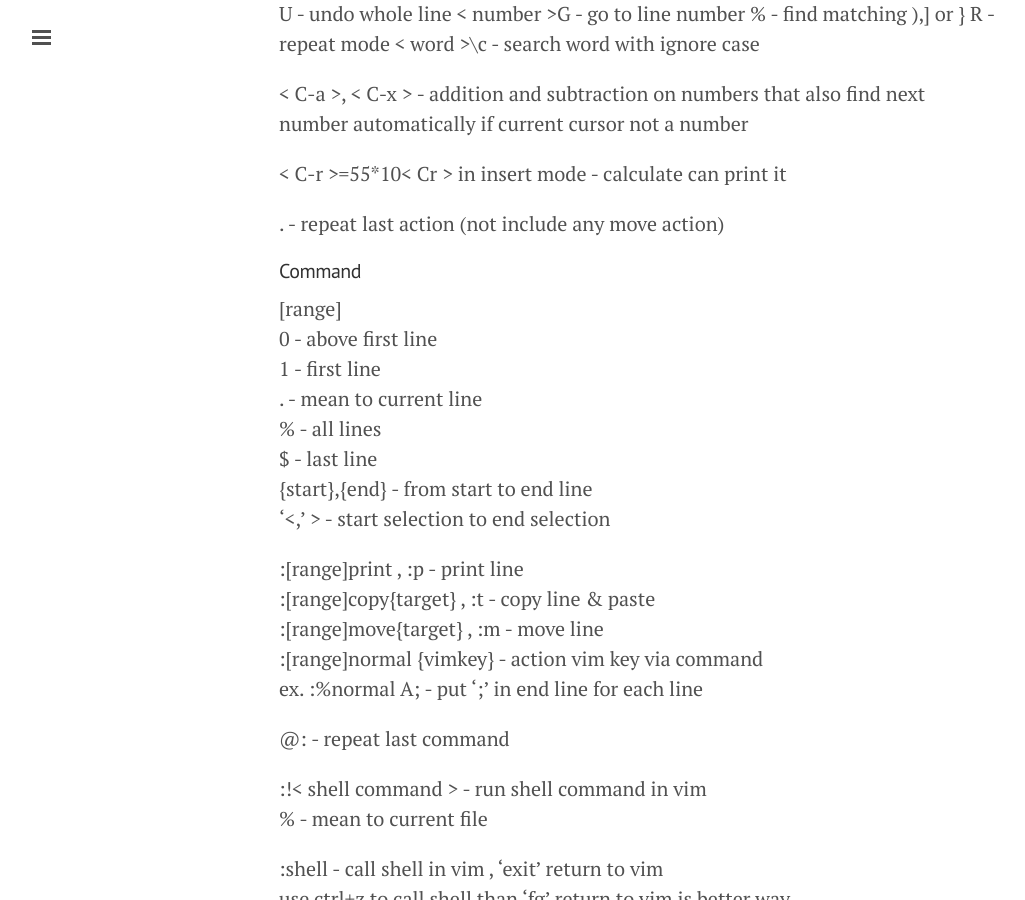
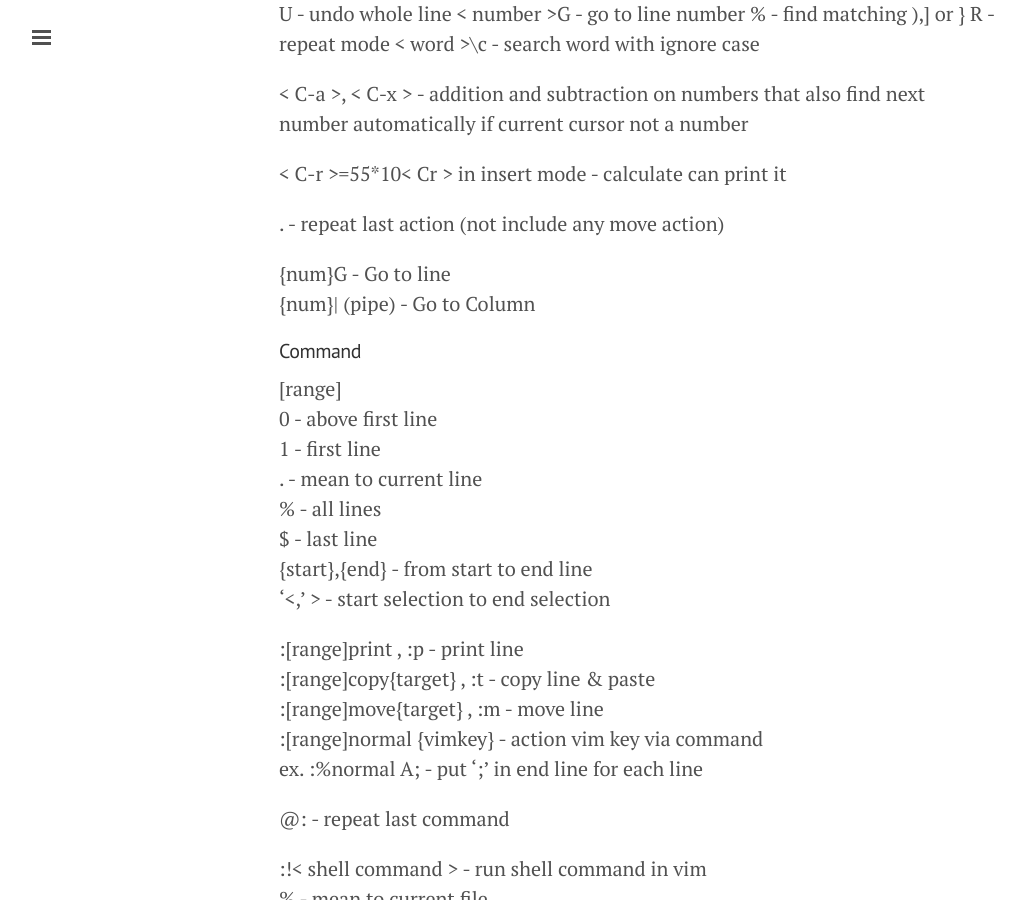
Before and after one commit to ibotdotout/ibotdotout.github.io, a Jekyll site: the page built from _posts/2014-06-09-vim.md, in a window 1280 px wide and 900 px high, scrolled down 1758 px. Shown: the whole window, without its empty margins (1-1026 px from the left). Built offline with Jekyll 4.4.1, drawn with Linux system fonts in a browser that asks for light colours; Markdown is read by kramdown in place of the engine named in the settings; some of the changed text lies outside the part shown.

Commit message:
Update 2014-06-09-vim.md

```diff
--- a/_posts/2014-06-09-vim.md
+++ b/_posts/2014-06-09-vim.md
@@ -74,6 +74,10 @@ R - repeat mode
 < C-r >=55*10< Cr > in insert mode - calculate can print it
 
 . - repeat last action (not include any move action)
+
+{num}G - Go to line
+{num}| (pipe) - Go to Column
+
 
 #### Command
 [range]
@@ -226,3 +230,4 @@ $ brew install vim
 13. [Vim tips: Folding fun](http://www.linux.com/learn/tutorials/442438-vim-tips-folding-fun)
 14. [Learn Vimscript the Hard Way](http://learnvimscriptthehardway.stevelosh.com)
 15. [Vim as an IDE](https://github.com/jez/vim-as-an-ide)
+16. [How to jump directly to a column number in Vim](http://stackoverflow.com/questions/9953082/how-to-jump-directly-to-a-column-number-in-vim)
```
Also changed, not shown: other parts of _posts/2014-06-09-vim.md (+1 -1 lines).
